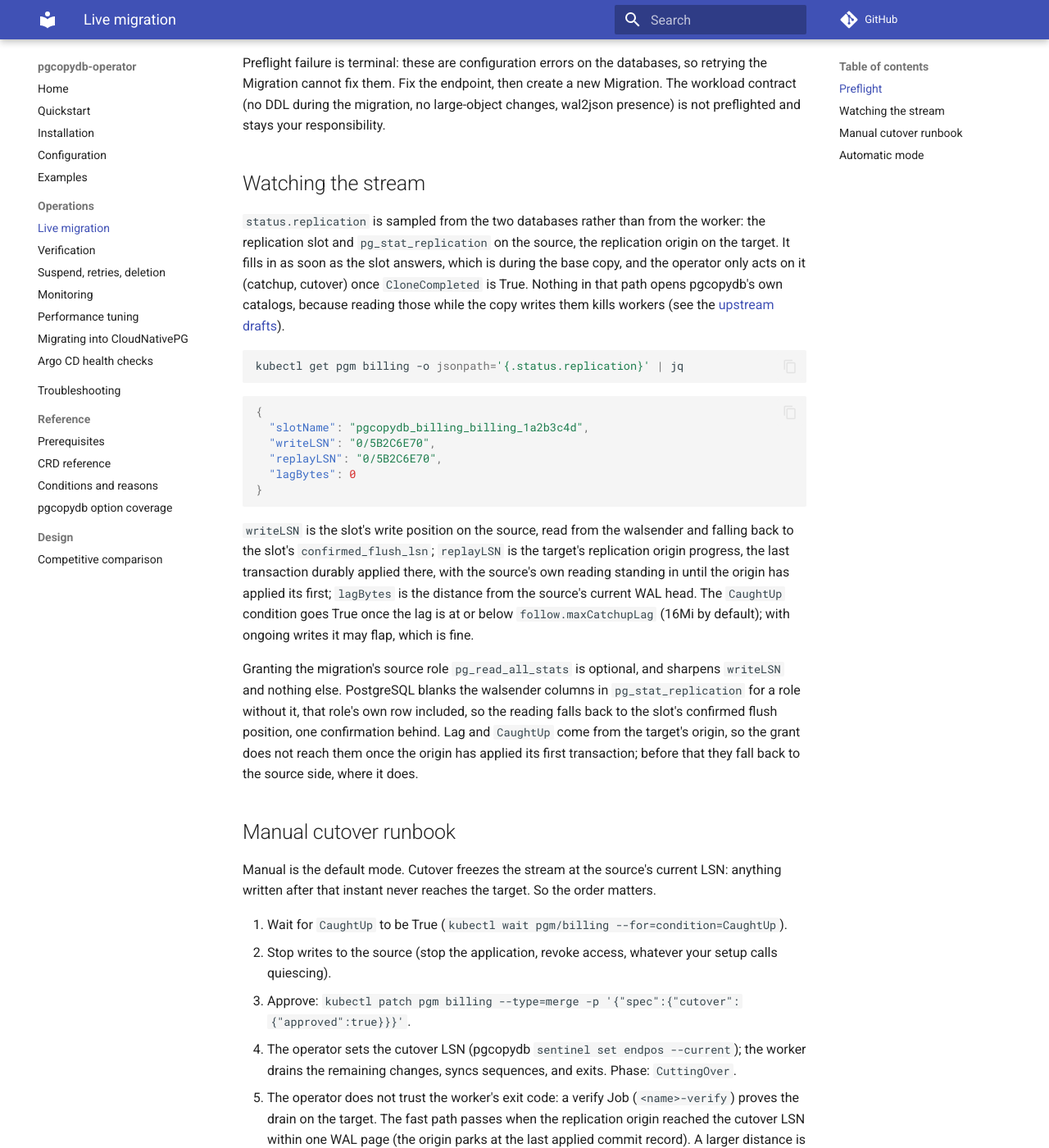
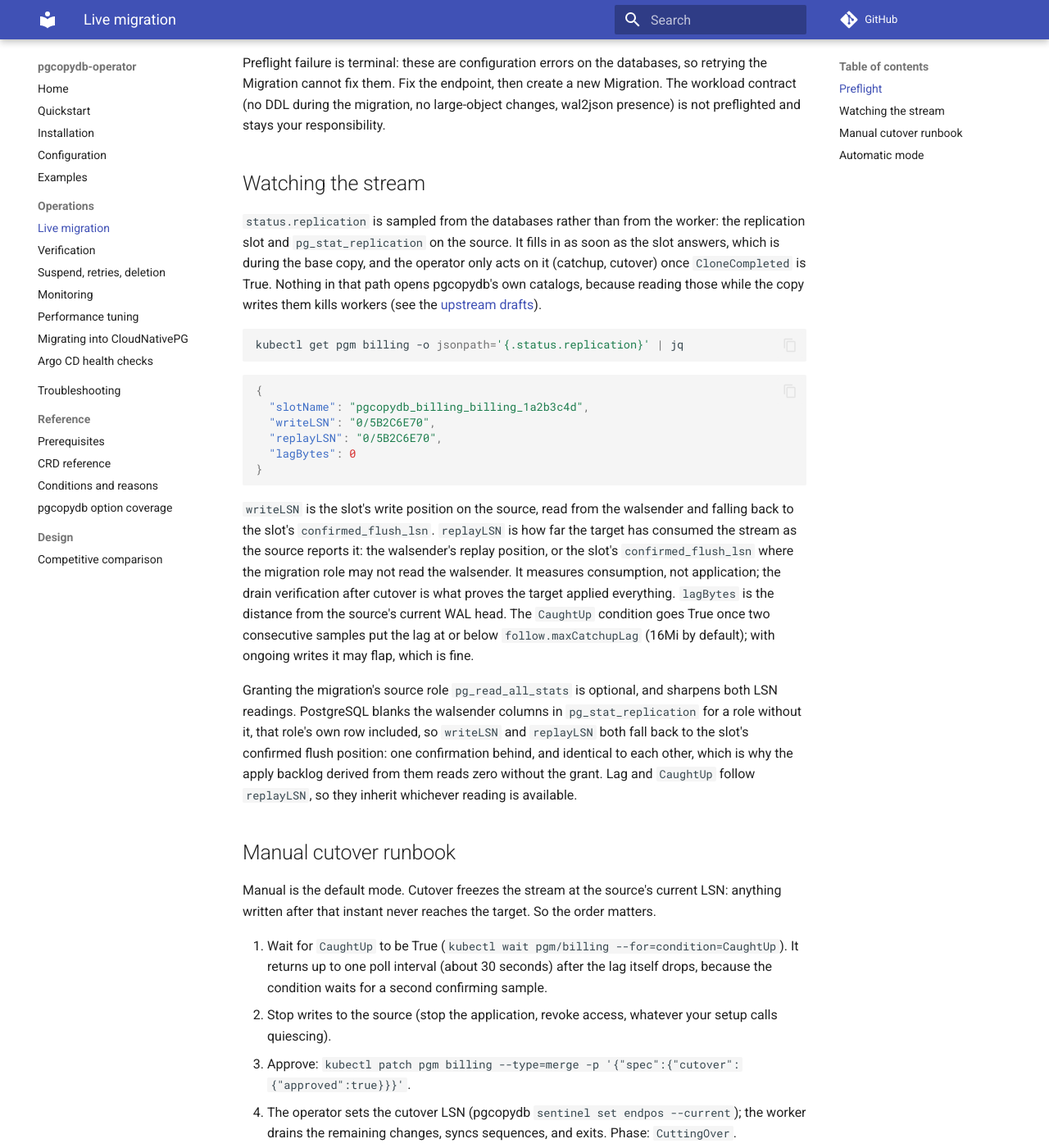
Before and after one commit to ydixken/pgcopydb-operator, an MkDocs documentation site: the page built from docs/operations/live-migration.md, in a window 1280 px wide and 1400 px high, scrolled down 1733 px. Shown: the whole window at 82% size. Built offline with MkDocs 1.6.1 and Material for MkDocs 9.7.7, drawn with Linux system fonts in a browser that asks for light colours; comment, search, counter and statistics services are not loaded.

Commit message:
docs: CaughtUp needs two samples, and replayLSN measures consumption
Four items from the lag fix, plus what the sweep turned up.

ConfirmingCatchUp joins the reasons table, and the two rows that promised
CaughtUp on a single below-threshold sample now say two consecutive ones.
replayLSN is described as consumption the source reports rather than
application the target's origin records, in both the status walkthrough
and the metric reference, with the drain verification named as what still
proves application. The cutover runbook's kubectl wait gains a clause: it
returns up to a poll interval later now, because the condition waits for
the confirming sample.

pgcopydb 0.18 goes on the prerequisites page as a floor for the lag
reading, not just for client tools, since spec.runner.image is the one
supported way to drop below it and nothing logs the difference.

The sweep found three surfaces nobody named, two of them sentences I
wrote when replayLSN came from the target's origin, both now inverted.
The pg_read_all_stats paragraph claimed the grant sharpens writeLSN and
nothing else: with both readings falling back to the same
confirmed_flush_lsn, it reaches the lag too, and the apply backlog derived
from them reads zero without it. The apply-backlog caveat claimed the two
operands come from different databases; they come from the same walsender
row again, so the ordering is restored. And the lag alert told whoever it
paged that the target was not applying changes fast enough, which is the
one thing this figure no longer measures.

The version-ambiguity check found the docs clean and one bare "0.18" in a
conditions.md event row, now spelled pgcopydb.

````diff
--- a/docs/operations/live-migration.md
+++ b/docs/operations/live-migration.md
@@ -42,7 +42,7 @@ Preflight failure is terminal: these are configuration errors on the databases,
 
 ## Watching the stream
 
-`status.replication` is sampled from the two databases rather than from the worker: the replication slot and `pg_stat_replication` on the source, the replication origin on the target. It fills in as soon as the slot answers, which is during the base copy, and the operator only acts on it (catchup, cutover) once `CloneCompleted` is True. Nothing in that path opens pgcopydb's own catalogs, because reading those while the copy writes them kills workers (see the [upstream drafts](https://github.com/ydixken/pgcopydb-operator/blob/main/docs/research/upstream-issues.md)).
+`status.replication` is sampled from the databases rather than from the worker: the replication slot and `pg_stat_replication` on the source. It fills in as soon as the slot answers, which is during the base copy, and the operator only acts on it (catchup, cutover) once `CloneCompleted` is True. Nothing in that path opens pgcopydb's own catalogs, because reading those while the copy writes them kills workers (see the [upstream drafts](https://github.com/ydixken/pgcopydb-operator/blob/main/docs/research/upstream-issues.md)).
 
 ```sh
 kubectl get pgm billing -o jsonpath='{.status.replication}' | jq
@@ -57,15 +57,15 @@ kubectl get pgm billing -o jsonpath='{.status.replication}' | jq
 }
 ```
 
-`writeLSN` is the slot's write position on the source, read from the walsender and falling back to the slot's `confirmed_flush_lsn`; `replayLSN` is the target's replication origin progress, the last transaction durably applied there, with the source's own reading standing in until the origin has applied its first; `lagBytes` is the distance from the source's current WAL head. The `CaughtUp` condition goes True once the lag is at or below `follow.maxCatchupLag` (16Mi by default); with ongoing writes it may flap, which is fine.
+`writeLSN` is the slot's write position on the source, read from the walsender and falling back to the slot's `confirmed_flush_lsn`. `replayLSN` is how far the target has consumed the stream as the source reports it: the walsender's replay position, or the slot's `confirmed_flush_lsn` where the migration role may not read the walsender. It measures consumption, not application; the drain verification after cutover is what proves the target applied everything. `lagBytes` is the distance from the source's current WAL head. The `CaughtUp` condition goes True once two consecutive samples put the lag at or below `follow.maxCatchupLag` (16Mi by default); with ongoing writes it may flap, which is fine.
 
-Granting the migration's source role `pg_read_all_stats` is optional, and sharpens `writeLSN` and nothing else. PostgreSQL blanks the walsender columns in `pg_stat_replication` for a role without it, that role's own row included, so the reading falls back to the slot's confirmed flush position, one confirmation behind. Lag and `CaughtUp` come from the target's origin, so the grant does not reach them once the origin has applied its first transaction; before that they fall back to the source side, where it does.
+Granting the migration's source role `pg_read_all_stats` is optional, and sharpens both LSN readings. PostgreSQL blanks the walsender columns in `pg_stat_replication` for a role without it, that role's own row included, so `writeLSN` and `replayLSN` both fall back to the slot's confirmed flush position: one confirmation behind, and identical to each other, which is why the apply backlog derived from them reads zero without the grant. Lag and `CaughtUp` follow `replayLSN`, so they inherit whichever reading is available.
 
 ## Manual cutover runbook
 
 Manual is the default mode. Cutover freezes the stream at the source's current LSN: anything written after that instant never reaches the target. So the order matters.
 
-1. Wait for `CaughtUp` to be True (`kubectl wait pgm/billing --for=condition=CaughtUp`).
+1. Wait for `CaughtUp` to be True (`kubectl wait pgm/billing --for=condition=CaughtUp`). It returns up to one poll interval (about 30 seconds) after the lag itself drops, because the condition waits for a second confirming sample.
 2. Stop writes to the source (stop the application, revoke access, whatever your setup calls quiescing).
 3. Approve: `kubectl patch pgm billing --type=merge -p '{"spec":{"cutover":{"approved":true}}}'`.
 4. The operator sets the cutover LSN (pgcopydb `sentinel set endpos --current`); the worker drains the remaining changes, syncs sequences, and exits. Phase: `CuttingOver`.
````
Also changed, not shown: docs/operations/monitoring.md (+4 -4 lines), docs/reference/conditions.md (+4 -3 lines), docs/reference/prerequisites.md (+4 -0 lines), docs/troubleshooting.md (+1 -1 lines), 2 other files.
